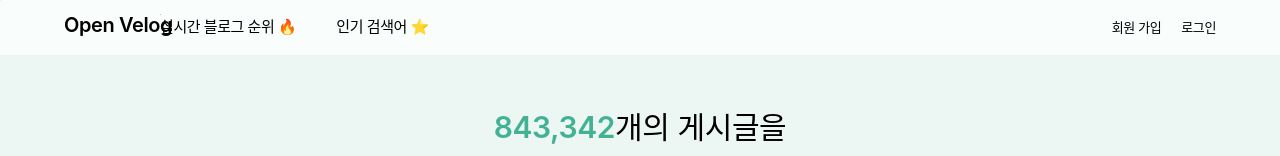
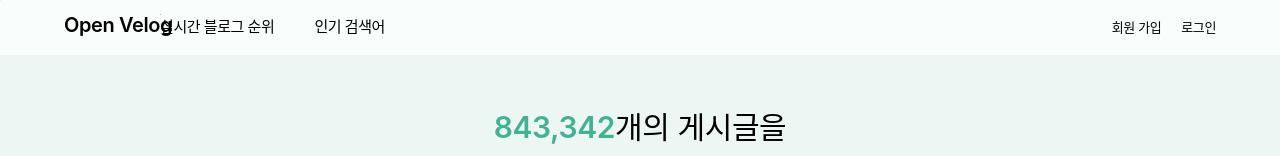
Before and after one commit to yemsu/nextjs-open-velog, a Next.js app: page / in a window 1280 px wide. Shown: the top 156 px of the page. Built offline with nearby package versions, Linux system fonts and the light colour scheme; no server answers; a web font is replaced by a local one.

Commit message:
design: 페이지 타이틀 이모지 제거
- 대욱 요청

```diff
--- a/src/constants/meta.ts
+++ b/src/constants/meta.ts
@@ -22,11 +22,11 @@ export const META = {
     DESC: (keyword: string) => `'${keyword}'에 대한 검색 결과 페이지 입니다.`
   },
   BLOG_RANK: {
-    TITLE: '실시간 블로그 순위 🔥',
+    TITLE: '실시간 블로그 순위',
     DESC: `실시간 블로그 순위를 확인할 수 있는 페이지 입니다. 조회수 높은순, 좋아요 많은순 중 원하시는 정렬을 선택하여 확인하실 수 있습니다.`
   },
   TREND_KEYWORD: {
-    TITLE: '인기 검색어 ⭐',
+    TITLE: '인기 검색어',
     DESC: `날짜, 나이, 성별에 따른 인기 검색어를 확인하실 수 있습니다.`
   },
 }
--- a/src/pages/blogs/index.tsx
+++ b/src/pages/blogs/index.tsx
@@ -83,7 +83,7 @@ function Blogs() {
         <meta name="description" content={META.BLOG_RANK.DESC} />
       </Head>
       <KeyBanner
-        titleNode={`🔥 ${META.BLOG_RANK.TITLE}`}
+        titleNode={META.BLOG_RANK.TITLE}
         subTitleNode={KeyBannerSubTitle}
         size="small"
       />
```
